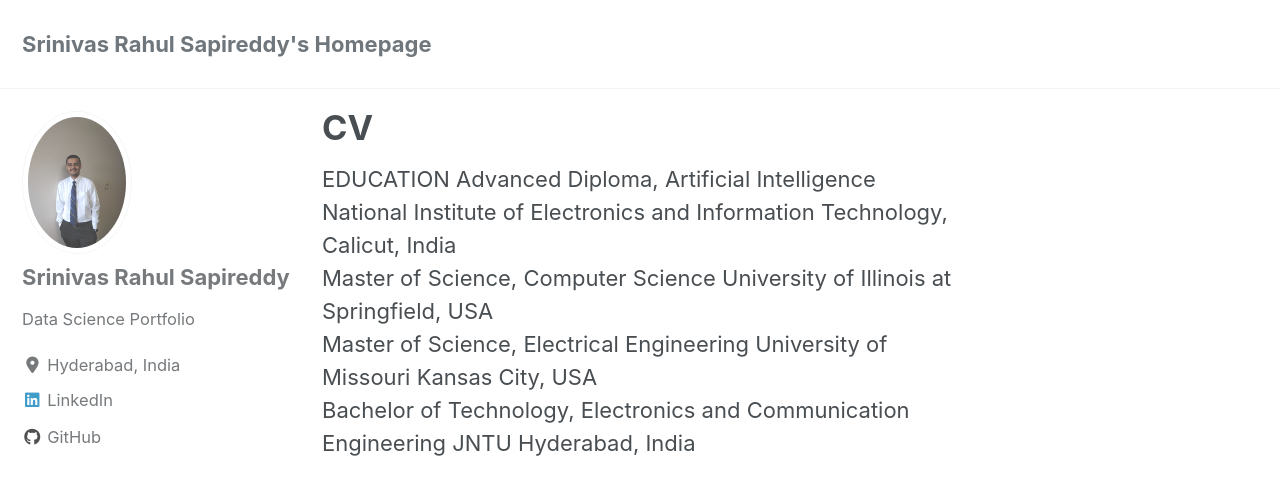
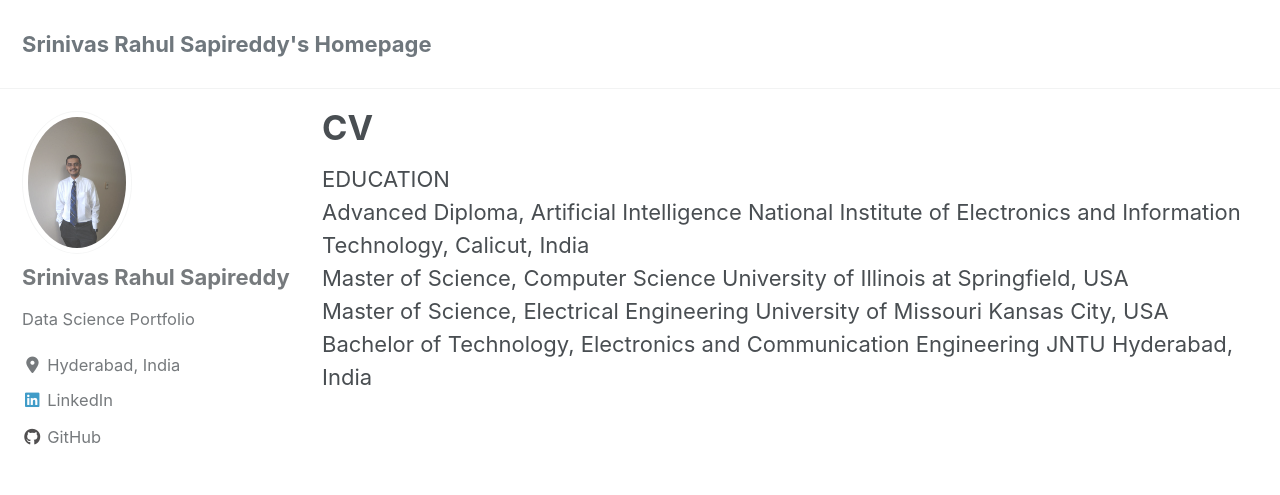
Before and after one commit to srsapireddy/srsapireddy.github.io, a Jekyll site: the page built from _pages/CV.md, in a window 1280 px wide and 900 px high. Shown: the top 495 px of the window. Built offline with Jekyll 4.4.1, drawn with Linux system fonts in a browser that asks for light colours; cached includes are drawn as plain includes; nearby versions of some CDN libraries.

Commit message:
new gith

```diff
--- a/_config.yml
+++ b/_config.yml
@@ -290,6 +290,7 @@ defaults:
       type: posts
     values:
       layout: single
+      classes: wide
       author_profile: true
       read_time: true
       comments: # true
@@ -302,4 +303,5 @@ defaults:
       type: pages
     values:
       layout: single
+      classes: wide
       author_profile: true
--- a/_pages/CV.md
+++ b/_pages/CV.md
@@ -3,7 +3,7 @@ title: "CV"
 permalink: /CV/
 ---
 
-EDUCATION
+EDUCATION<br>
 Advanced Diploma, Artificial Intelligence                           National Institute of Electronics and Information Technology, Calicut, India<br>
 Master of Science, Computer Science                                 University of Illinois at Springfield, USA<br>
 Master of Science, Electrical Engineering                           University of Missouri Kansas City, USA<br>
```
